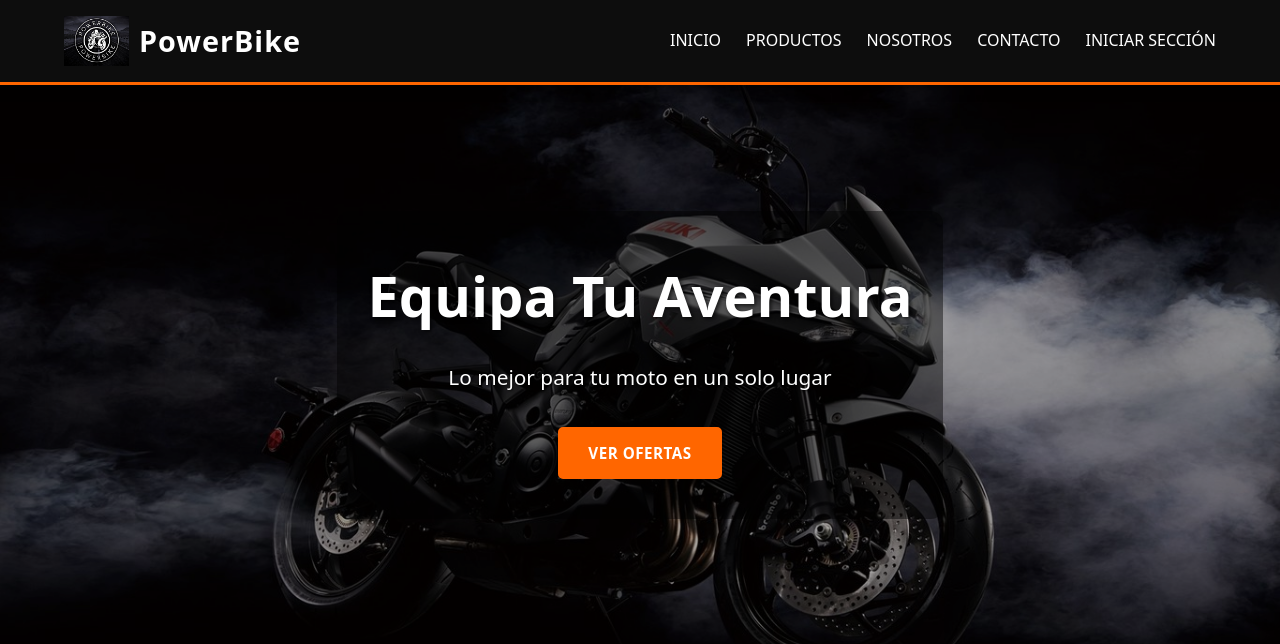
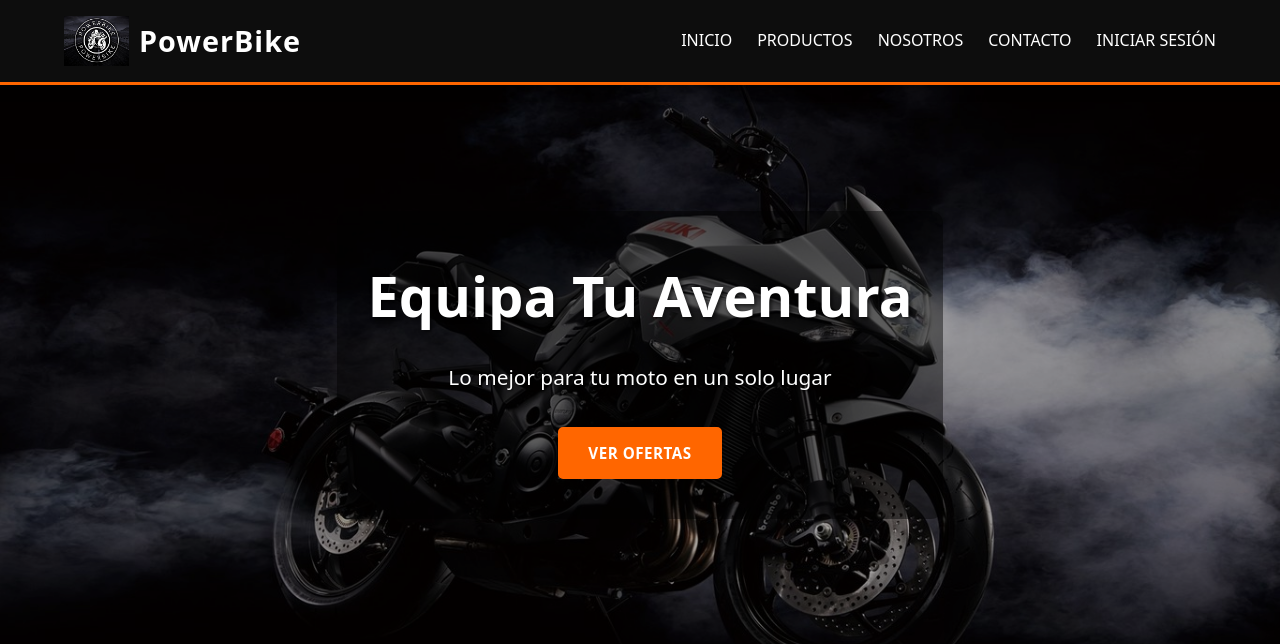
Before and after one commit to julian-adso/PowerBike2, a PHP site: page /vista/home/home.php in a window 1280 px wide. Shown: the top 644 px of the page. Run offline with PHP 8.4, Linux system fonts and the light colour scheme.

Commit message:
Update home.php
modifique el inicio de sesion

```diff
--- a/vista/home/home.php
+++ b/vista/home/home.php
@@ -25,7 +25,7 @@
                     <li><a href="#featured-products">Productos</a></li>
                     <li><a href="#about">Nosotros</a></li>
                     <li><a href="#footer">Contacto</a></li>
-                    <li><a href="../login/login.php">Iniciar Sección</a></li>
+                    <li><a href="../login/login.php">Iniciar Sesión</a></li>
                 </ul>
             </nav>
         </div>
```
